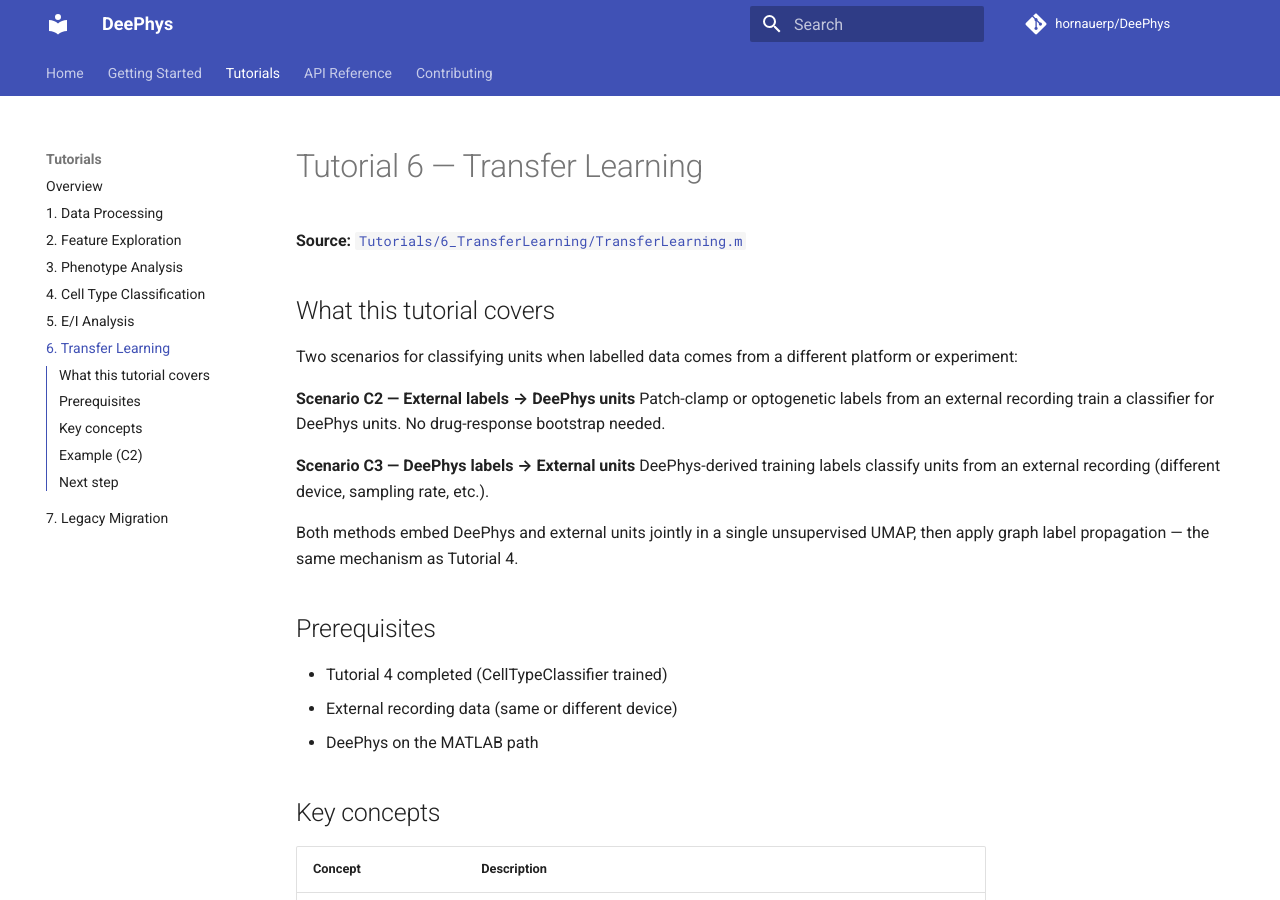
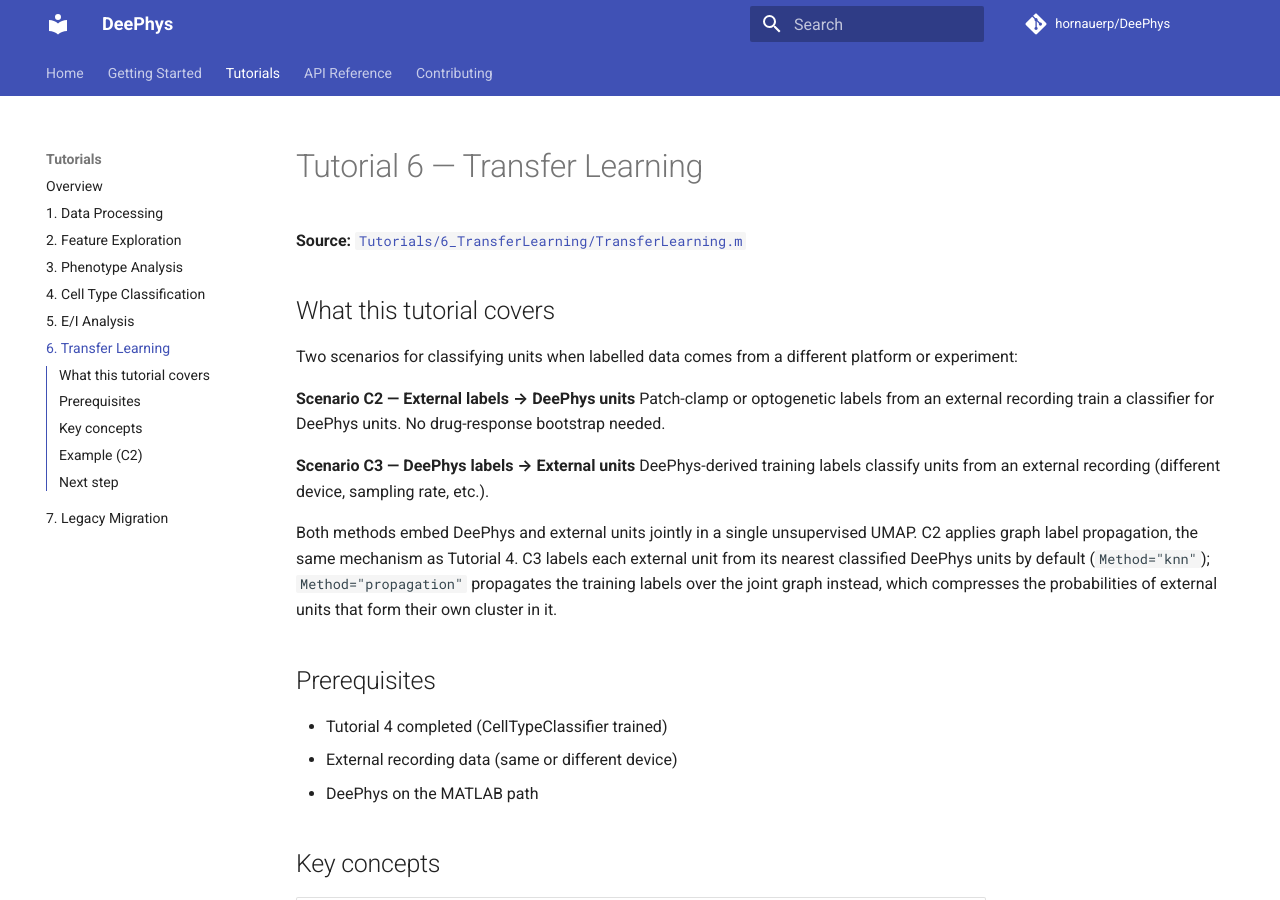
Before and after one commit to hornauerp/DeePhys, an MkDocs documentation site: the page built from docs/tutorials/06_transfer_learning.md, in a window 1280 px wide and 900 px high. Built offline with MkDocs 1.6.1 and Material for MkDocs 9.7.7, drawn with Linux system fonts in a browser that asks for light colours; comment, search, counter and statistics services are not loaded.

Commit message:
classifyExternalUnits: inductive kNN by default
Method "knn" gives each external unit the P(inhibitory) of its K nearest classified DeePhys
units (knnTransferProbability, weighted by 1 / distance; classifyUnits runs first if needed).
Method "propagation" keeps the label propagation over the joint graph. The joint graph and
embedding are still built in both modes.

```diff
--- a/docs/tutorials/06_transfer_learning.md
+++ b/docs/tutorials/06_transfer_learning.md
@@ -12,7 +12,7 @@
 **Scenario C3 — DeePhys labels → External units**
 DeePhys-derived training labels classify units from an external recording (different device, sampling rate, etc.).
 
-Both methods embed DeePhys and external units jointly in a single unsupervised UMAP, then apply graph label propagation — the same mechanism as Tutorial 4.
+Both methods embed DeePhys and external units jointly in a single unsupervised UMAP. C2 applies graph label propagation, the same mechanism as Tutorial 4. C3 labels each external unit from its nearest classified DeePhys units by default (`Method="knn"`); `Method="propagation"` propagates the training labels over the joint graph instead, which compresses the probabilities of external units that form their own cluster in it.
 
 ## Prerequisites
 
```
Also changed, not shown: docs/api/CellTypeClassifier.md (+1 -1 lines), 4 other files.
